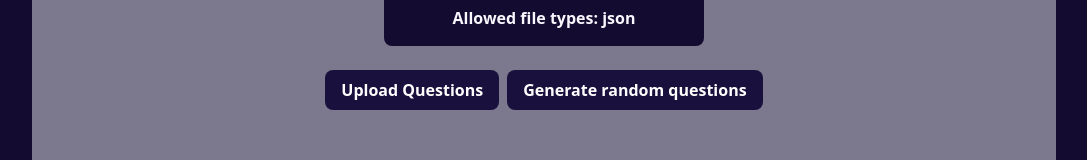
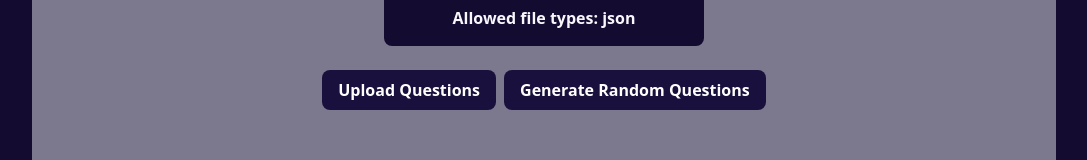
Before and after one commit to justrunis/who-wants-to-be-a-millionaire, a React (Vite) app in the folder who-wants-to-be-a-millionaire/: page /question-upload in a window 1280 px wide. Shown: the part 954-1114 px from the top of the page, without its empty margins (96-1183 px from the left). Built offline with nearby package versions, Linux system fonts and the light colour scheme; no server answers.

Commit message:
README.md fix and language fix

```diff
--- a/who-wants-to-be-a-millionaire/src/pages/QuestionUpload.jsx
+++ b/who-wants-to-be-a-millionaire/src/pages/QuestionUpload.jsx
@@ -129,7 +129,7 @@ export default function QuestionUpload() {
             className="bg-accent text-white font-bold py-2 px-4 rounded-lg mt-4"
             onClick={generateRandomQuestions}
           >
-            Generate random questions
+            {t("questionUpload.generateRandomQuestions")}
           </Button>
         </div>
       </motion.div>
--- a/who-wants-to-be-a-millionaire/src/translations/bg/global.json
+++ b/who-wants-to-be-a-millionaire/src/translations/bg/global.json
@@ -18,7 +18,8 @@
     "questionUploadText2": "Файлът трябва да съдържа масив от обекти, където всеки обект представлява въпрос.",
     "questionUploadText3": "Масивът трябва да има 15 въпроса, всеки с уникален идентификационен номер.",
     "uploadInstructions": "Разрешени типове файлове:",
-    "uploadQuestions": "Качете въпроси"
+    "uploadQuestions": "Качете въпроси",
+    "generateRandomQuestions": "Генерирайте случайни въпроси"
   },
   "questionCreation": {
     "questionsCreation": "Създаване на въпроси",
--- a/who-wants-to-be-a-millionaire/src/translations/en/global.json
+++ b/who-wants-to-be-a-millionaire/src/translations/en/global.json
@@ -18,7 +18,8 @@
     "questionUploadText2": "The file should contain an array of objects, where each object represents a question.",
     "questionUploadText3": "The array must have 15 questions, each with a unique id.",
     "uploadInstructions": "Allowed file types:",
-    "uploadQuestions": "Upload Questions"
+    "uploadQuestions": "Upload Questions",
+    "generateRandomQuestions": "Generate Random Questions"
   },
   "questionCreation": {
     "questionsCreation": "Questions Creation",
--- a/who-wants-to-be-a-millionaire/src/translations/lt/global.json
+++ b/who-wants-to-be-a-millionaire/src/translations/lt/global.json
@@ -18,7 +18,8 @@
     "questionUploadText2": "Failas turi turėti objektų masyvą, kuriame kiekvienas objektas atitinka klausimą.",
     "questionUploadText3": "Masyvas turi turėti 15 klausimų, kiekvienas su unikaliu ID.",
     "uploadInstructions": "Leidžiami failų tipai:",
-    "uploadQuestions": "Įkelti klausimus"
+    "uploadQuestions": "Įkelti klausimus",
+    "generateRandomQuestions": "Generuoti atsitiktinius klausimus"
   },
   "questionCreation": {
     "questionsCreation": "Klausimų kūrimas",
```
Also changed, not shown: 1 other file (tests, documents, lock files or other folders).
